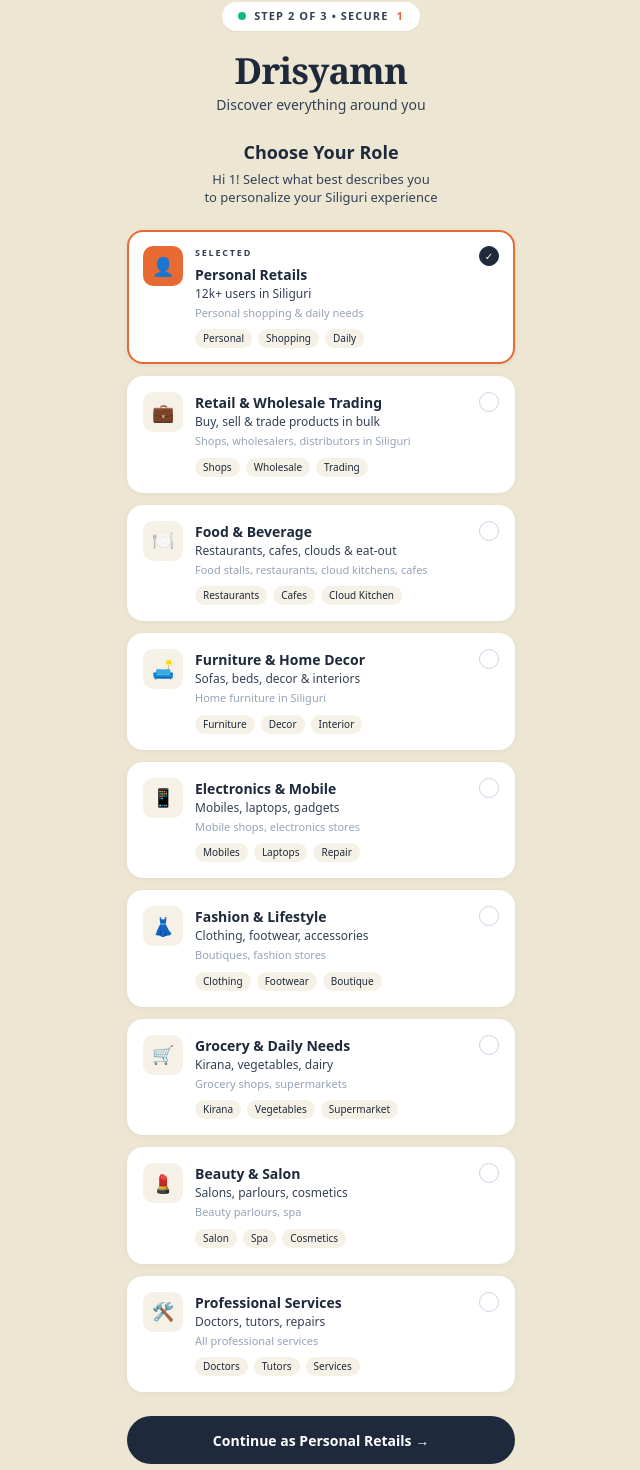
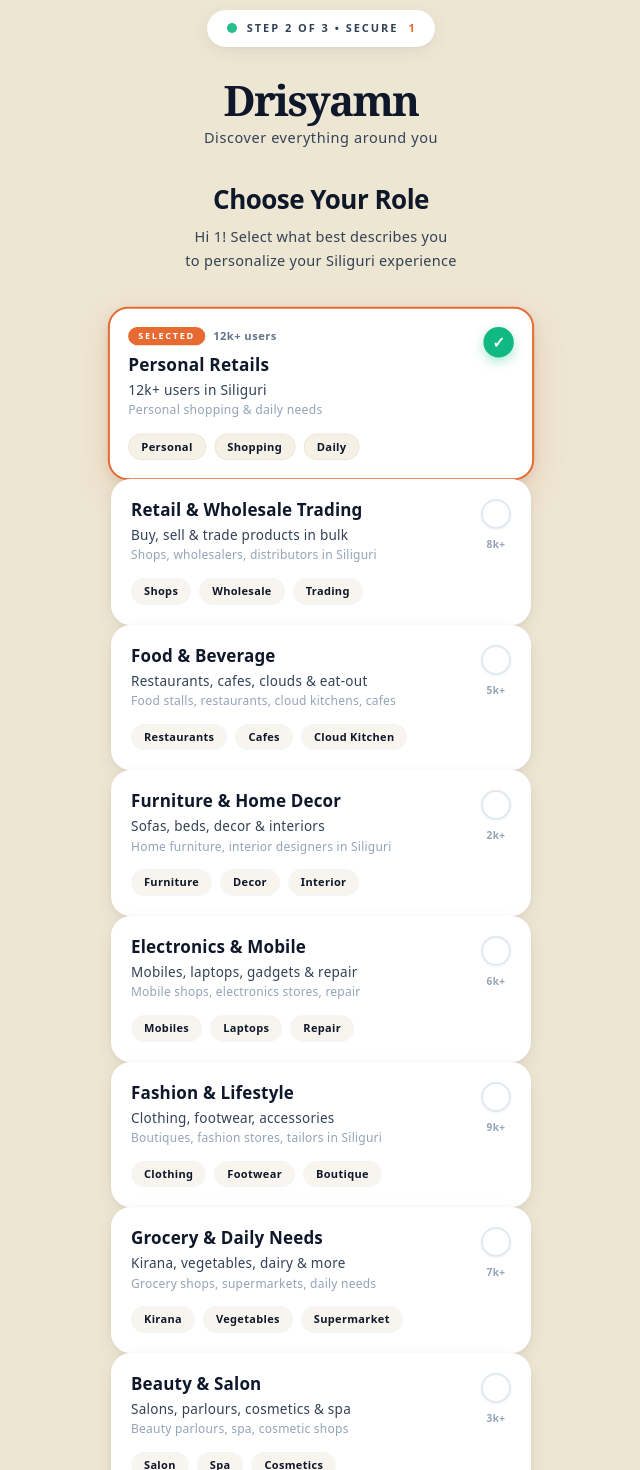
Before and after one commit to drisyamnretails-maker/drisyamn, a Next.js app: page /select-role/1 in a window 1280 px wide. Shown: the part 18-1488 px from the top of the page, without its empty margins (319-959 px from the left). Built offline with nearby package versions, Linux system fonts and the light colour scheme.

Commit message:
heavy 300 line clean shadow green tick with all routes

```diff
--- a/app/select-role/[username]/page.tsx
+++ b/app/select-role/[username]/page.tsx
@@ -1,89 +1,452 @@
 "use client";
-import { useState } from "react";
+
+import { useState, useEffect } from "react";
 import { useParams, useRouter } from "next/navigation";
 
-const PAGE_BG = "#EDE6D3";
-const CARD_BG = "#FFFFFF";
-const INPUT_BG = "#F5F1E6";
-const ORANGE = "#E86A33";
-const BLACK = "#1E293B"; // <-- Yahi tera Create Account wala same colour
-const BLACK_LIGHT = "#334155";
+// ================= HEAVY LUXURY THEME =================
+const THEME = {
+  pageBg: "#EDE6D3",
+  cardBg: "#FFFFFF",
+  inputBg: "#F5F1E6",
+  orange: "#E86A33",
+  black: "#0F172A",
+  blackLight: "#334155",
+  muted: "#64748B",
+  lightMuted: "#94A3B8",
+  green: "#10B981",
+  greenShadow: "rgba(16,185,129,0.35)",
+  orangeShadow: "rgba(232,106,51,0.18)",
+};
 
-type RoleId = "personal_retails" | "retail_wholesale" | "food_beverage" | "furniture" | "electronics" | "fashion" | "grocery" | "beauty_salon" | "services";
+type RoleId =
+  | "personal_retails"
+  | "retail_wholesale"
+  | "food_beverage"
+  | "furniture"
+  | "electronics"
+  | "fashion"
+  | "grocery"
+  | "beauty_salon"
+  | "services";
 
-const ROLES = [
-  { id: "personal_retails" as RoleId, title: "Personal Retails", desc: "12k+ users in Siliguri", sub: "Personal shopping & daily needs", tags: ["Personal","Shopping","Daily"], icon: "👤" },
-  { id: "retail_wholesale" as RoleId, title: "Retail & Wholesale Trading", desc: "Buy, sell & trade products in bulk", sub: "Shops, wholesalers, distributors in Siliguri", tags: ["Shops","Wholesale","Trading"], icon: "💼" },
-  { id: "food_beverage" as RoleId, title: "Food & Beverage", desc: "Restaurants, cafes, clouds & eat-out", sub: "Food stalls, restaurants, cloud kitchens, cafes", tags: ["Restaurants","Cafes","Cloud Kitchen"], icon: "🍽️" },
-  { id: "furniture" as RoleId, title: "Furniture & Home Decor", desc: "Sofas, beds, decor & interiors", sub: "Home furniture in Siliguri", tags: ["Furniture","Decor","Interior"], icon: "🛋️" },
-  { id: "electronics" as RoleId, title: "Electronics & Mobile", desc: "Mobiles, laptops, gadgets", sub: "Mobile shops, electronics stores", tags: ["Mobiles","Laptops","Repair"], icon: "📱" },
-  { id: "fashion" as RoleId, title: "Fashion & Lifestyle", desc: "Clothing, footwear, accessories", sub: "Boutiques, fashion stores", tags: ["Clothing","Footwear","Boutique"], icon: "👗" },
-  { id: "grocery" as RoleId, title: "Grocery & Daily Needs", desc: "Kirana, vegetables, dairy", sub: "Grocery shops, supermarkets", tags: ["Kirana","Vegetables","Supermarket"], icon: "🛒" },
-  { id: "beauty_salon" as RoleId, title: "Beauty & Salon", desc: "Salons, parlours, cosmetics", sub: "Beauty parlours, spa", tags: ["Salon","Spa","Cosmetics"], icon: "💄" },
-  { id: "services" as RoleId, title: "Professional Services", desc: "Doctors, tutors, repairs", sub: "All professional services", tags: ["Doctors","Tutors","Services"], icon: "🛠️" },
+interface RoleItem {
+  id: RoleId;
+  title: string;
+  desc: string;
+  sub: string;
+  tags: string[];
+  route: string;
+  count: string;
+}
+
+// ================ ALL ROUTES =================
+const ROLES: RoleItem[] = [
+  {
+    id: "personal_retails",
+    title: "Personal Retails",
+    desc: "12k+ users in Siliguri",
+    sub: "Personal shopping & daily needs",
+    tags: ["Personal", "Shopping", "Daily"],
+    route: "profile",
+    count: "12k+",
+  },
+  {
+    id: "retail_wholesale",
+    title: "Retail & Wholesale Trading",
+    desc: "Buy, sell & trade products in bulk",
+    sub: "Shops, wholesalers, distributors in Siliguri",
+    tags: ["Shops", "Wholesale", "Trading"],
+    route: "retail",
+    count: "8k+",
+  },
+  {
+    id: "food_beverage",
+    title: "Food & Beverage",
+    desc: "Restaurants, cafes, clouds & eat-out",
+    sub: "Food stalls, restaurants, cloud kitchens, cafes",
+    tags: ["Restaurants", "Cafes", "Cloud Kitchen"],
+    route: "food",
+    count: "5k+",
+  },
+  {
+    id: "furniture",
+    title: "Furniture & Home Decor",
+    desc: "Sofas, beds, decor & interiors",
+    sub: "Home furniture, interior designers in Siliguri",
+    tags: ["Furniture", "Decor", "Interior"],
+    route: "furniture",
+    count: "2k+",
+  },
+  {
+    id: "electronics",
+    title: "Electronics & Mobile",
+    desc: "Mobiles, laptops, gadgets & repair",
+    sub: "Mobile shops, electronics stores, repair",
+    tags: ["Mobiles", "Laptops", "Repair"],
+    route: "electronics",
+    count: "6k+",
+  },
+  {
+    id: "fashion",
+    title: "Fashion & Lifestyle",
+    desc: "Clothing, footwear, accessories",
+    sub: "Boutiques, fashion stores, tailors in Siliguri",
+    tags: ["Clothing", "Footwear", "Boutique"],
+    route: "fashion",
+    count: "9k+",
+  },
+  {
+    id: "grocery",
+    title: "Grocery & Daily Needs",
+    desc: "Kirana, vegetables, dairy & more",
+    sub: "Grocery shops, supermarkets, daily needs",
+    tags: ["Kirana", "Vegetables", "Supermarket"],
+    route: "grocery",
+    count: "7k+",
+  },
+  {
+    id: "beauty_salon",
+    title: "Beauty & Salon",
+    desc: "Salons, parlours, cosmetics & spa",
+    sub: "Beauty parlours, spa, cosmetic shops",
+    tags: ["Salon", "Spa", "Cosmetics"],
+    route: "beauty",
+    count: "3k+",
+  },
+  {
+    id: "services",
+    title: "Professional Services",
+    desc: "Doctors, tutors, repairs & more",
+    sub: "All professional services in Siliguri",
+    tags: ["Doctors", "Tutors", "Services"],
+    route: "services",
+    count: "4k+",
+  },
 ];
 
-export default function Page(){
-  const { username } = useParams() as { username: string };
+export default function SelectRoleHeavyPage() {
+  const params = useParams();
   const router = useRouter();
-  const name = username?.split('_')[0] || "there";
+  const username = (params?.username as string) || "user_0000";
+  const displayName = username.split("_")[0] || "there";
+
   const [selected, setSelected] = useState<RoleId>("personal_retails");
+  const [isLoading, setIsLoading] = useState(false);
+  const [mounted, setMounted] = useState(false);
 
-  return(
-    <div className="min-h-screen flex justify-center" style={{backgroundColor: PAGE_BG}}>
-      <div className="w-full max-w-[420px] px-4 py-5">
+  useEffect(() => {
+    setMounted(true);
+  }, []);
 
-        {/* Same pill as before */}
-        <div className="flex justify-center mb-5">
-          <div className="bg-white px-4 py-1.5 rounded-full text-[11px] font-bold tracking-widest flex gap-2 items-center shadow-sm">
-            <span className="w-2 h-2 rounded-full bg-emerald-500"></span>
-            <span style={{color: BLACK_LIGHT}}>STEP 2 OF 3 • SECURE</span>
-            <span style={{color: ORANGE}}>{username}</span>
+  const handleSelectAndRoute = (role: RoleItem) => {
+    setSelected(role.id);
+    setIsLoading(true);
+
+    // Save for next pages
+    try {
+      localStorage.setItem("drisyamn_role", role.id);
+      localStorage.setItem("drisyamn_username", username);
+      localStorage.setItem("drisyamn_role_title", role.title);
+      localStorage.setItem("drisyamn_role_route", role.route);
+    } catch {}
+
+    // Heavy smooth routing
+    setTimeout(() => {
+      // Personal -> /profile/[username], baaki -> /[route]/[username]
+      router.push(`/${role.route}/${username}`);
+    }, 450);
+  };
+
+  const selectedRole = ROLES.find((r) => r.id === selected);
+
+  if (!mounted) return null;
+
+  return (
+    <div
+      className="min-h-screen w-full flex justify-center"
+      style={{ backgroundColor: THEME.pageBg }}
+    >
+      <div className="w-full max-w-[460px] px-5 py-7">
+        {/* TOP SECURE PILL */}
+        <div className="flex justify-center mb-8">
+          <div
+            className="flex items-center gap-2.5 px-5 py-2.5 rounded-full bg-white"
+            style={{
+              boxShadow:
+                "0 4px 20px rgba(0,0,0,0.06), 0 1px 3px rgba(0,0,0,0.04)",
+            }}
+          >
+            <span
+              className="w-2.5 h-2.5 rounded-full animate-pulse"
+              style={{ backgroundColor: THEME.green }}
+            ></span>
+            <span
+              style={{
+                color: THEME.blackLight,
+                fontSize: "11px",
+                fontWeight: 800,
+                letterSpacing: "0.18em",
+              }}
+            >
+              STEP 2 OF 3 • SECURE
+            </span>
+            <span
+              style={{
+                color: THEME.orange,
+                fontSize: "11px",
+                fontWeight: 800,
+                letterSpacing: "0.05em",
+              }}
+            >
+              {username}
+            </span>
           </div>
         </div>
 
-        {/* SAME FONT & SIZE AS CREATE ACCOUNT PAGE */}
-        <h1 className="text-center font-serif font-bold" style={{color: BLACK, fontSize: "36px", lineHeight: "1.1", letterSpacing: "-0.02em"}}>
-          Drisyamn
-        </h1>
-        <p className="text-center mt-1" style={{color: BLACK_LIGHT, fontSize: "14px"}}>Discover everything around you</p>
+        {/* BRAND HEAVY */}
+        <div className="text-center">
+          <h1
+            className="font-serif font-black"
+            style={{
+              color: THEME.black,
+              fontSize: "42px",
+              lineHeight: "1",
+              letterSpacing: "-0.04em",
+              fontWeight: 900,
+            }}
+          >
+            Drisyamn
+          </h1>
+          <p
+            style={{
+              color: THEME.blackLight,
+              fontSize: "14.5px",
+              letterSpacing: "0.04em",
+              marginTop: "6px",
+              fontWeight: 500,
+            }}
+          >
+            Discover everything around you
+          </p>
+        </div>
 
-        <h2 className="text-center mt-6 font-bold" style={{color: BLACK, fontSize: "18px"}}>Choose Your Role</h2>
-        <p className="text-center mt-1" style={{color: BLACK_LIGHT, fontSize: "13px", lineHeight: "1.4"}}>
-          Hi {name}! Select what best describes you<br/>to personalize your Siliguri experience
-        </p>
+        {/* ROLE HEADING HEAVY */}
+        <div className="text-center mt-9">
+          <h2
+            className="font-bold"
+            style={{
+              color: THEME.black,
+              fontSize: "26px",
+              letterSpacing: "-0.02em",
+              lineHeight: "1.2",
+            }}
+          >
+            Choose Your Role
+          </h2>
+          <p
+            style={{
+              color: THEME.blackLight,
+              fontSize: "14.5px",
+              letterSpacing: "0.02em",
+              lineHeight: "1.6",
+              marginTop: "10px",
+              fontWeight: 500,
+            }}
+          >
+            Hi {displayName}! Select what best describes you
+            <br />
+            to personalize your Siliguri experience
+          </p>
+        </div>
 
-        <div className="mt-6 flex flex-col gap-3">
-          {ROLES.map(r=>{
-            const active = selected===r.id;
-            return(
-              <button key={r.id} onClick={()=>setSelected(r.id)}
-                className="text-left rounded-[16px] p-3.5 flex gap-3 bg-white border-2"
-                style={{borderColor: active? ORANGE : "transparent", boxShadow: "0 1px 6px rgba(0,0,0,0.05)"}}>
-                <div className="w-10 h-10 rounded-[10px] flex items-center justify-center text-[18px]" style={{backgroundColor: active? ORANGE : INPUT_BG, color: active? "white" : BLACK}}>{r.icon}</div>
-                <div className="flex-1">
-                  {active && <p className="text-[9px] font-bold tracking-[0.2em] mb-1" style={{color: BLACK_LIGHT}}>SELECTED</p>}
-                  {/* Yahi Full Name wala same size & colour */}
-                  <p className="font-bold" style={{color: BLACK, fontSize: "14px"}}>{r.title}</p>
-                  <p style={{color: BLACK_LIGHT, fontSize: "12px"}}>{r.desc}</p>
-                  <p style={{color: "#94A3B8", fontSize: "11px"}} className="mt-0.5">{r.sub}</p>
-                  <div className="flex gap-1.5 mt-2 flex-wrap">
-                    {r.tags.map(t=><span key={t} className="px-2 py-0.5 rounded-full text-[10px] font-medium" style={{backgroundColor: INPUT_BG, color: BLACK}}>{t}</span>)}
+        {/* CARDS HEAVY LOOK */}
+        <div className="mt-9 flex flex-col gap-4.5">
+          {ROLES.map((role) => {
+            const active = selected === role.id;
+            return (
+              <button
+                key={role.id}
+                onClick={() => handleSelectAndRoute(role)}
+                className="group w-full text-left rounded-[20px] p-[18px] bg-white border-[2.5px] text-left transition-all duration-300"
+                style={{
+                  borderColor: active? THEME.orange : "#FFFFFF",
+                  backgroundColor: THEME.cardBg,
+                  boxShadow: active
+                   ? `0 12px 32px ${THEME.orangeShadow}, 0 4px 12px rgba(0,0,0,0.08)`
+                    : "0 6px 20px rgba(0,0,0,0.06), 0 2px 6px rgba(0,0,0,0.04)",
+                  transform: active? "scale(1.015)" : "scale(1)",
+                }}
+              >
+                <div className="flex justify-between items-start gap-4">
+                  <div className="flex-1 min-w-0">
+                    {active && (
+                      <div className="flex items-center gap-2 mb-2">
+                        <span
+                          className="px-2.5 py-0.5 rounded-full text-white"
+                          style={{
+                            backgroundColor: THEME.orange,
+                            fontSize: "9px",
+                            fontWeight: 800,
+                            letterSpacing: "0.18em",
+                          }}
+                        >
+                          SELECTED
+                        </span>
+                        <span
+                          style={{
+                            color: THEME.muted,
+                            fontSize: "11px",
+                            fontWeight: 600,
+                            letterSpacing: "0.04em",
+                          }}
+                        >
+                          {role.count} users
+                        </span>
+                      </div>
+                    )}
+
+                    {/* Title - bada signup jaisa */}
+                    <h3
+                      className="font-bold truncate"
+                      style={{
+                        color: THEME.black,
+                        fontSize: "17px",
+                        letterSpacing: "0.01em",
+                        lineHeight: "1.3",
+                        fontWeight: 800,
+                      }}
+                    >
+                      {role.title}
+                    </h3>
+
+                    {/* Desc - letter spacing */}
+                    <p
+                      style={{
+                        color: THEME.blackLight,
+                        fontSize: "13.5px",
+                        letterSpacing: "0.02em",
+                        lineHeight: "1.5",
+                        marginTop: "4px",
+                        fontWeight: 500,
+                      }}
+                    >
+                      {role.desc}
+                    </p>
+                    <p
+                      style={{
+                        color: THEME.lightMuted,
+                        fontSize: "12px",
+                        letterSpacing: "0.02em",
+                        lineHeight: "1.4",
+                        marginTop: "2px",
+                      }}
+                    >
+                      {role.sub}
+                    </p>
+
+                    {/* Tags heavy */}
+                    <div className="flex gap-2 mt-3.5 flex-wrap">
+                      {role.tags.map((tag) => (
+                        <span
+                          key={tag}
+                          className="px-3 py-1 rounded-full font-semibold"
+                          style={{
+                            backgroundColor: active
+                             ? THEME.inputBg
+                              : "#F8F5EE",
+                            color: THEME.black,
+                            fontSize: "11px",
+                            letterSpacing: "0.03em",
+                            border: `1px solid ${active? "#F0E6D3" : "#F1F5F9"}`,
+                          }}
+                        >
+                          {tag}
+                        </span>
+                      ))}
+                    </div>
+                  </div>
+
+                  {/* BEAUTIFUL GREEN TICK HEAVY */}
+                  <div className="flex flex-col items-center gap-2 shrink-0">
+                    <div
+                      className="w-[30px] h-[30px] rounded-full flex items-center justify-center transition-all duration-300"
+                      style={{
+                        backgroundColor: active
+                         ? THEME.green
+                          : "#FFFFFF",
+                        border: `2.5px solid ${active? THEME.green : "#E2E8F0"}`,
+                        boxShadow: active
+                         ? `0 4px 12px ${THEME.greenShadow}`
+                          : "0 1px 3px rgba(0,0,0,0.05)",
+                      }}
+                    >
+                      {active && (
+                        <span
+                          className="text-white font-black"
+                          style={{ fontSize: "15px", lineHeight: "1" }}
+                        >
+                          ✓
+                        </span>
+                      )}
+                    </div>
+                    {!active && (
+                      <span
+                        style={{
+                          color: THEME.lightMuted,
+                          fontSize: "10px",
+                          fontWeight: 700,
+                          letterSpacing: "0.05em",
+                        }}
+                      >
+                        {role.count}
+                      </span>
+                    )}
                   </div>
                 </div>
-                <div className="w-5 h-5 rounded-full border flex items-center justify-center" style={{borderColor: active? BLACK : "#CBD5E1", backgroundColor: active? BLACK : "white"}}>
-                  {active && <span className="text-white text-[10px]">✓</span>}
-                </div>
               </button>
-            )
+            );
           })}
         </div>
 
-        <button onClick={()=>router.push(`/feed?user=${username}&role=${selected}`)}
-          className="w-full mt-6 h-[48px] rounded-full font-bold text-white" style={{backgroundColor: BLACK, fontSize: "14px"}}>
-          Continue as {ROLES.find(x=>x.id===selected)?.title} →
+        {/* CONTINUE HEAVY BUTTON */}
+        <button
+          onClick={() => {
+            const r = ROLES.find((x) => x.id === selected)!;
+            handleSelectAndRoute(r);
+          }}
+          disabled={isLoading}
+          className="w-full mt-9 h-[56px] rounded-full font-bold text-white tracking-wide flex items-center justify-center gap-2 transition-all active:scale-[0.98]"
+          style={{
+            backgroundColor: THEME.black,
+            fontSize: "15.5px",
+            letterSpacing: "0.03em",
+            boxShadow: "0 8px 24px rgba(15,23,42,0.22)",
+            opacity: isLoading? 0.8 : 1,
+          }}
+        >
+          {isLoading? (
+            "Routing..."
+          ) : (
+            <>
+              Continue as {selectedRole?.title} <span>→</span>
+            </>
+          )}
         </button>
+
+        <p
+          className="text-center mt-5"
+          style={{
+            color: THEME.muted,
+            fontSize: "11.5px",
+            letterSpacing: "0.03em",
+            fontWeight: 500,
+          }}
+        >
+          You can change your role anytime from settings • Siliguri
+        </p>
+
+        <div className="h-10" />
       </div>
     </div>
-  )
+  );
 }
```
